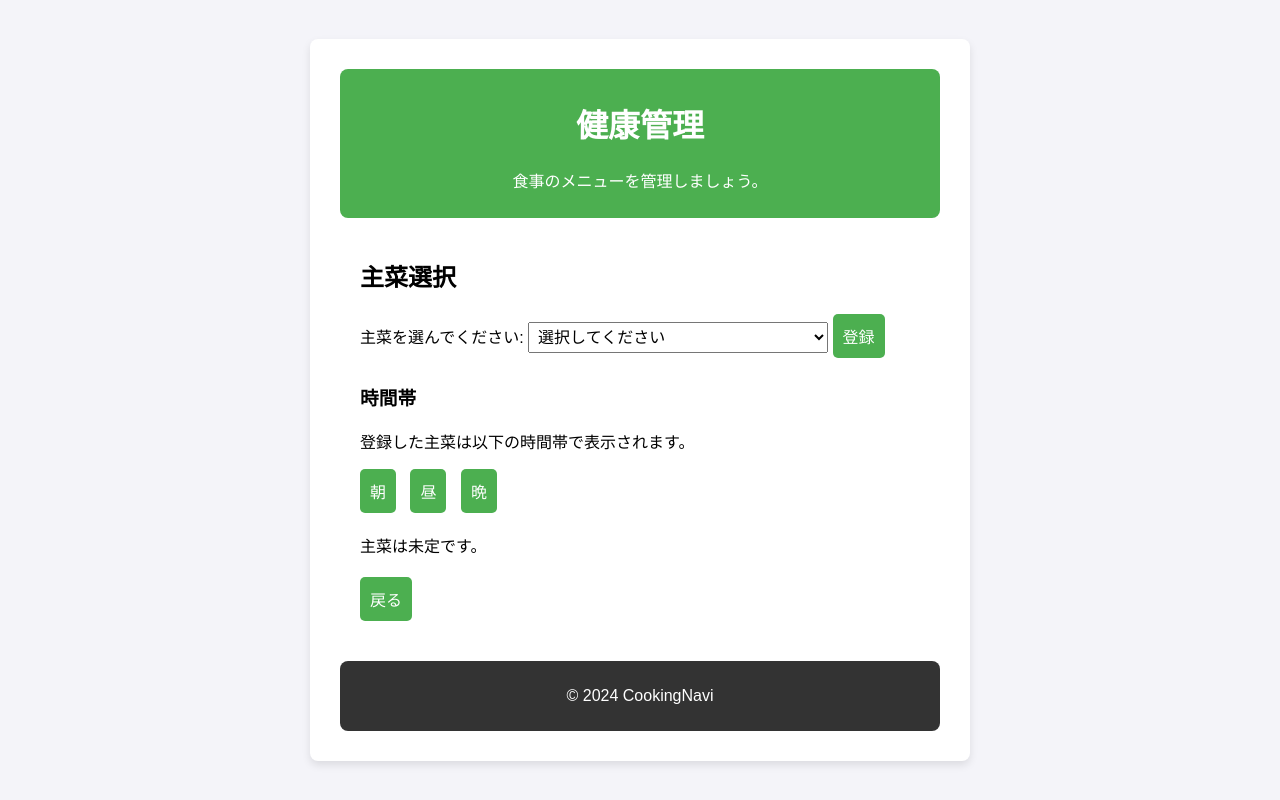
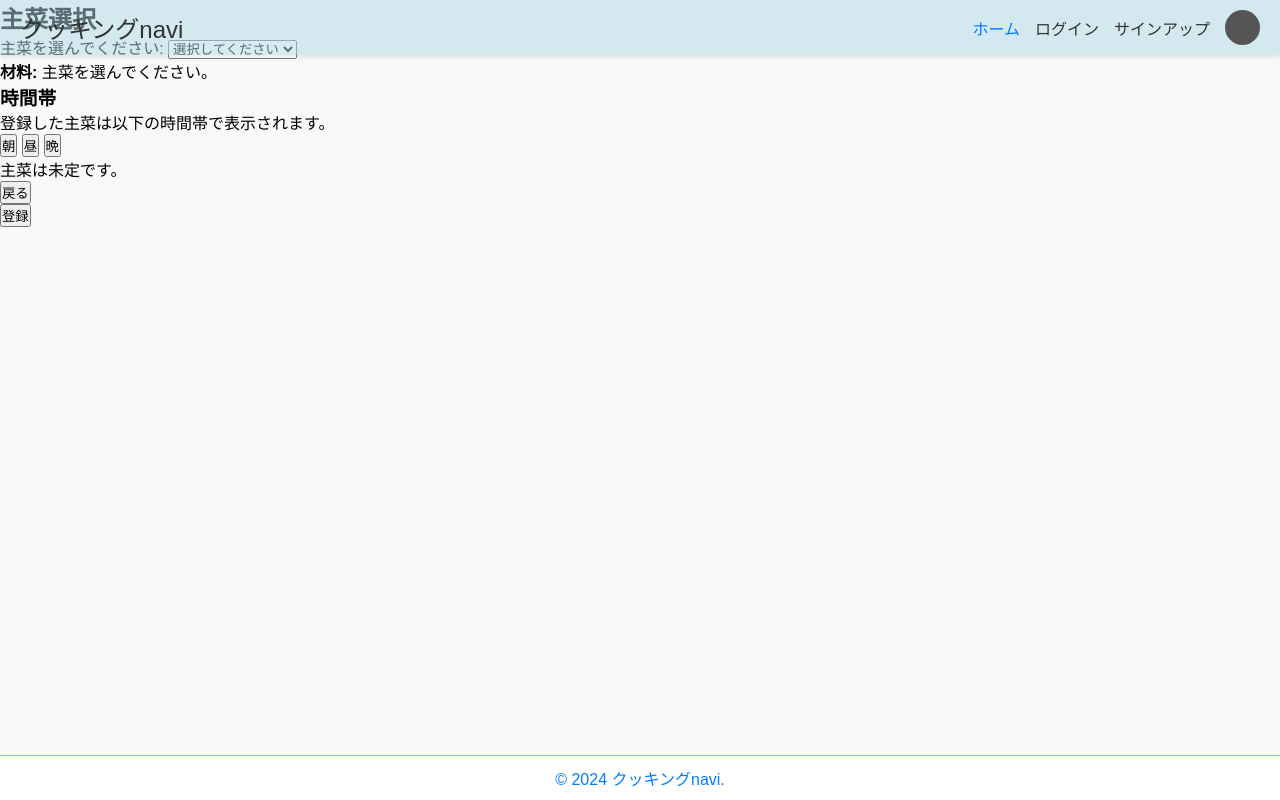
Before and after one commit to ml02100825/CookingNavi, a Django app: template cookapp/templates/heath_selection.html in a window 1280 px wide. Run offline with Django 4.2, Linux system fonts and the light colour scheme; the template is opened without the code that fills it, so the values that code supplies are empty; parts of the project's set-up code (start-up, migrations or seed data) failed here and were passed over.

Commit message:
helth_selection

```diff
--- a/cookapp/templates/heath_selection.html
+++ b/cookapp/templates/heath_selection.html
@@ -3,88 +3,48 @@
 <head>
     <meta charset="UTF-8">
     <meta name="viewport" content="width=device-width, initial-scale=1.0">
-    <title>健康管理 - 主菜選択</title>
-    <style>
-        /* 全体のレイアウト */
-        body {
-            font-family: Arial, sans-serif;
-            background-color: #f4f4f9;
-            margin: 0;
-            padding: 0;
-            display: flex;
-            justify-content: center; /* 横中央揃え */
-            align-items: center;     /* 縦中央揃え */
-            height: 100vh;           /* 画面いっぱいに高さを使う */
+    <title>主菜選択</title>
+    <link rel="stylesheet" href="css/home.css">
+    <link rel="stylesheet" href="css/style.css">
+
+    <script>
+        // 主菜ごとの材料データ
+        const ingredientsData = {
+            "唐揚げ": ["鶏肉", "しょうゆ", "にんにく", "しょうが", "片栗粉"],
+            "焼き魚": ["魚（さば、さんま等）", "塩", "レモン"],
+            "ステーキ": ["牛肉", "塩", "コショウ", "オリーブオイル"],
+            "カレー": ["カレールー", "にんじん", "じゃがいも", "玉ねぎ", "鶏肉"],
+            "パスタ": ["パスタ", "トマトソース", "にんにく", "オリーブオイル", "バジル"]
+        };
+
+        // 選択した主菜の材料を表示
+        function updateIngredients() {
+            const dish = document.getElementById("dish").value;
+            const ingredientsList = document.getElementById("ingredients");
+
+            // 選択された主菜に応じた材料を取得
+            const ingredients = ingredientsData[dish] || [];
+
+            // 材料リストを更新
+            ingredientsList.innerHTML = ingredients.length
+                ? `<strong>材料:</strong> ${ingredients.join(", ")}`
+                : "<strong>材料:</strong> 主菜を選んでください。";
         }
-
-        .container {
-            background-color: white;
-            padding: 30px;
-            border-radius: 8px;
-            box-shadow: 0 4px 8px rgba(0, 0, 0, 0.1);
-            width: 100%;
-            max-width: 600px;  /* 最大幅を設定 */
-        }
-
-        header {
-            background-color: #4CAF50;
-            color: white;
-            padding: 10px;
-            text-align: center;
-            border-radius: 8px;
-        }
-
-        main {
-            padding: 20px;
-        }
-
-        .meal-selection,
-        .meal-time-selection {
-            margin-bottom: 20px;
-        }
-
-        button {
-            background-color: #4CAF50;
-            color: white;
-            border: none;
-            padding: 10px;
-            font-size: 16px;
-            cursor: pointer;
-            margin-right: 10px;
-            border-radius: 5px;
-        }
-
-        button:hover {
-            background-color: #45a049;
-        }
-
-        footer {
-            text-align: center;
-            padding: 10px;
-            background-color: #333;
-            color: white;
-            margin-top: 20px;
-            border-radius: 8px;
-        }
-
-        select {
-            padding: 5px;
-            font-size: 16px;
-            width: 100%;
-            max-width: 300px;
-            margin: 10px 0;
-        }
-
-        .meal-status {
-            margin-top: 20px;
-        }
-    </style>
+    </script>
 </head>
 <body>
     <div class="container">
-        <header>
-            <h1>健康管理</h1>
-            <p>食事のメニューを管理しましょう。</p>
+        <!-- ヘッダー -->
+        <header class="header">
+            <div class="app-name">クッキングnavi</div>
+            <div class="nav-right">
+                <div class="nav-links">
+                    <a href="#" class="home-link">ホーム</a>
+                    <a href="#">ログイン</a>
+                    <a href="#">サインアップ</a>
+                </div>
+                <div class="user-icon"></div>
+            </div>
         </header>
 
         <main>
@@ -93,7 +53,7 @@
                 <!-- 主菜選択フォーム -->
                 <form id="dish-form">
                     <label for="dish">主菜を選んでください:</label>
-                    <select id="dish" name="dish" required>
+                    <select id="dish" name="dish" required onchange="updateIngredients()">
                         <option value="">選択してください</option>
                         <option value="唐揚げ">唐揚げ</option>
                         <option value="焼き魚">焼き魚</option>
@@ -101,8 +61,9 @@
                         <option value="カレー">カレー</option>
                         <option value="パスタ">パスタ</option>
                     </select>
-                    <button type="submit">登録</button>
                 </form>
+                <!-- 材料リスト -->
+                <div id="ingredients" class="ingredients-list"><strong>材料:</strong> 主菜を選んでください。</div>
             </div>
 
             <div class="meal-time-selection">
@@ -114,7 +75,6 @@
                 <button id="evening-btn" onclick="setMealTime('晩')">晩</button>
 
                 <div id="meal-status" class="meal-status">
-                    <!-- 未定 or 登録された主菜が表示される -->
                     <p id="dish-status">主菜は未定です。</p>
                 </div>
             </div>
@@ -122,55 +82,14 @@
             <div>
                 <button onclick="goBack()">戻る</button>
             </div>
+
+            <button type="submit">登録</button>
         </main>
 
-        <footer>
-            <p>&copy; 2024 CookingNavi</p>
-        </footer>
+
     </div>
-
-    <script>
-        // 主菜の選択が登録されると、選択内容をローカルストレージに保存する
-        document.getElementById("dish-form").addEventListener("submit", function(event) {
-            event.preventDefault();
-            const selectedDish = document.getElementById("dish").value;
-            if (selectedDish) {
-                localStorage.setItem('selectedDish', selectedDish);
-                alert('主菜が登録されました: ' + selectedDish);
-                updateMealStatus();  // 登録後、表示を更新
-            } else {
-                alert('主菜を選んでください。');
-            }
-        });
-
-        // 時間帯ボタンをクリックして、登録された主菜を表示
-        function setMealTime(time) {
-            const selectedDish = localStorage.getItem('selectedDish');
-            if (selectedDish) {
-                document.getElementById("dish-status").innerText = time + ": " + selectedDish;
-            } else {
-                document.getElementById("dish-status").innerText = time + "の主菜は未定です。";
-            }
-        }
-
-        // 管理画面の表示を更新する関数
-        function updateMealStatus() {
-            const selectedDish = localStorage.getItem('selectedDish');
-            if (selectedDish) {
-                document.getElementById("dish-status").innerText = '登録された主菜: ' + selectedDish;
-            } else {
-                document.getElementById("dish-status").innerText = '主菜は未定です。';
-            }
-        }
-
-        // 初期表示で主菜の状態を更新
-        window.onload = updateMealStatus;
-
-        // 戻るボタン
-        function goBack() {
-            alert("戻ります。");
-            // 管理画面や他のページに戻る処理を記述
-        }
-    </script>
+    <footer class="footer">
+        <p>&copy; 2024 クッキングnavi.</p>
+    </footer>
 </body>
 </html>
--- a/cookapp/templates/top.html
+++ b/cookapp/templates/top.html
@@ -37,7 +37,7 @@
 
     <!-- フッター -->
     <footer class="footer">
-        <p>&copy; 2024 クッキングnavi. All Rights Reserved.</p>
+        <p>&copy; 2024 クッキングnavi.</p>
     </footer>
 
 </body>
```
